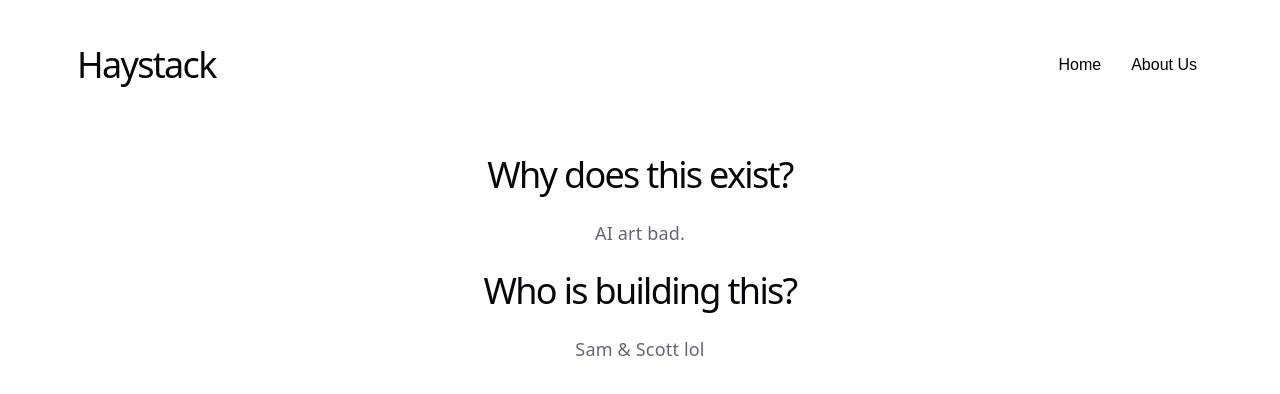
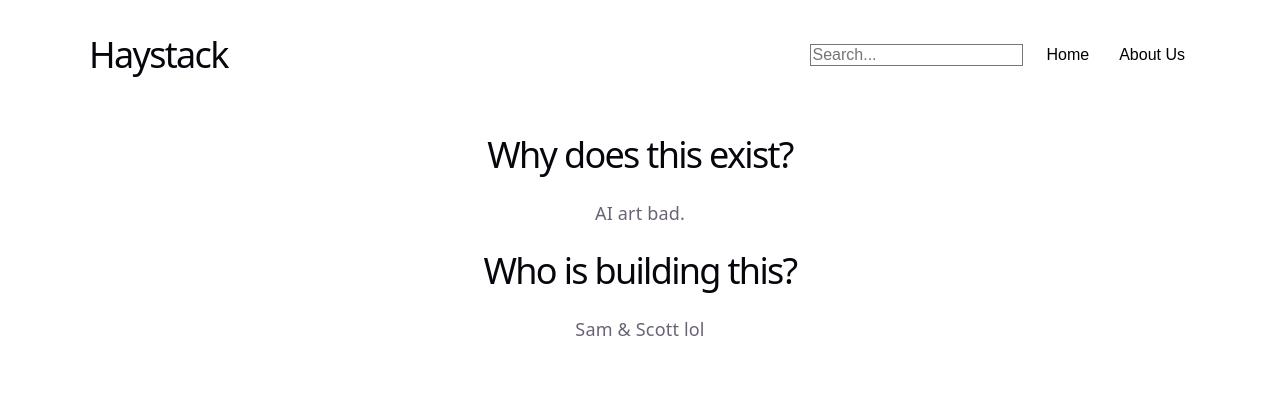
Before and after one commit to samkern108/Haystack, a React (Vite) app in the folder haystack-app/: page /about in a window 1280 px wide. Shown: the top 394 px of the page. Built offline with nearby package versions, Linux system fonts and the light colour scheme.

Commit message:
snuck in some routing cleanup and a lil search bar (not functional)

```diff
--- a/haystack-app/src/App.css
+++ b/haystack-app/src/App.css
@@ -1,7 +1,9 @@
 .nav-bar {
   display: flex;
-  padding: 20px 0;
+  padding: 10px 0;
   align-items: center;
+  margin-right: 12px;
+  margin-left: 12px;
 }
 
 .nav-bar .buttons-bar {
@@ -15,3 +17,18 @@
   border: none;
   font-size: 16px;
 }
+
+.nav-bar input {
+  background: none;
+  border-style: solid;
+  border-width: 1px;
+  font-size: 16px;
+}
+
+#video-page {
+  display: flex;
+  flex-direction: column;
+  align-items: center;
+  gap: 1rem;
+  padding: 2rem;
+}
--- a/haystack-app/src/App.tsx
+++ b/haystack-app/src/App.tsx
@@ -5,6 +5,7 @@ import { VideoPage } from './components/VideoPage';
 import { VideoGrid } from './components/VideoGrid';
 import { AboutUsPage } from './components/AboutUsPage';
 import { NavBar } from './components/NavBar';
+import { AppRoutes } from './routes';
 
 export default function App() {
   return (
@@ -12,9 +13,9 @@ export default function App() {
       <NavBar></NavBar>
 
       <Routes>
-        <Route path="/" element={<VideoGrid />} />
-        <Route path="/video/:id" element={<VideoPage />} />
-        <Route path="/about" element={<AboutUsPage />} />
+        <Route path={AppRoutes.HOME} element={<VideoGrid />} />
+        <Route path={AppRoutes.VIDEO} element={<VideoPage />} />
+        <Route path={AppRoutes.ABOUT} element={<AboutUsPage />} />
       </Routes>
     </div>
   );
--- a/haystack-app/src/components/NavBar.tsx
+++ b/haystack-app/src/components/NavBar.tsx
@@ -6,7 +6,9 @@ export function NavBar() {
   return (
     <div className="nav-bar">
       <h1>Haystack</h1>
+
       <div className="buttons-bar">
+        <input placeholder="Search..." />
         <button onClick={() => navigate('/')}> Home </button>
         <button onClick={() => navigate('/about')}> About Us </button>
       </div>
--- a/haystack-app/src/components/VideoPage.tsx
+++ b/haystack-app/src/components/VideoPage.tsx
@@ -4,7 +4,7 @@ export function VideoPage() {
   const { id } = useParams();
 
   return (
-    <div>
+    <div id="video-page">
       <iframe
         width="100%"
         height="600"
--- /dev/null
+++ b/haystack-app/src/routes.ts
@@ -0,0 +1,7 @@
+export const AppRoutes = {
+  HOME: "/",
+  ABOUT: "/about",
+  VIDEO: "/video/:id",
+
+  video: (id: string) => `/video/${id}`,
+} as const;
```
